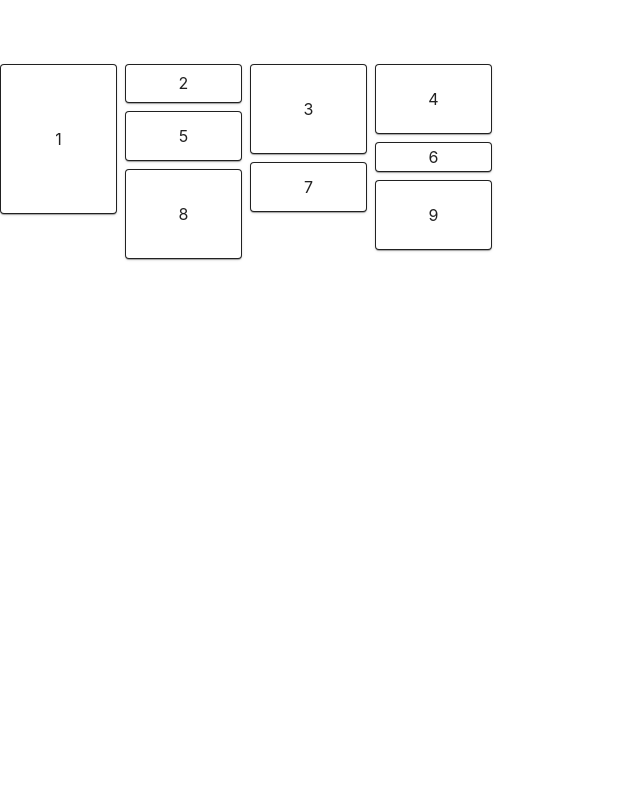
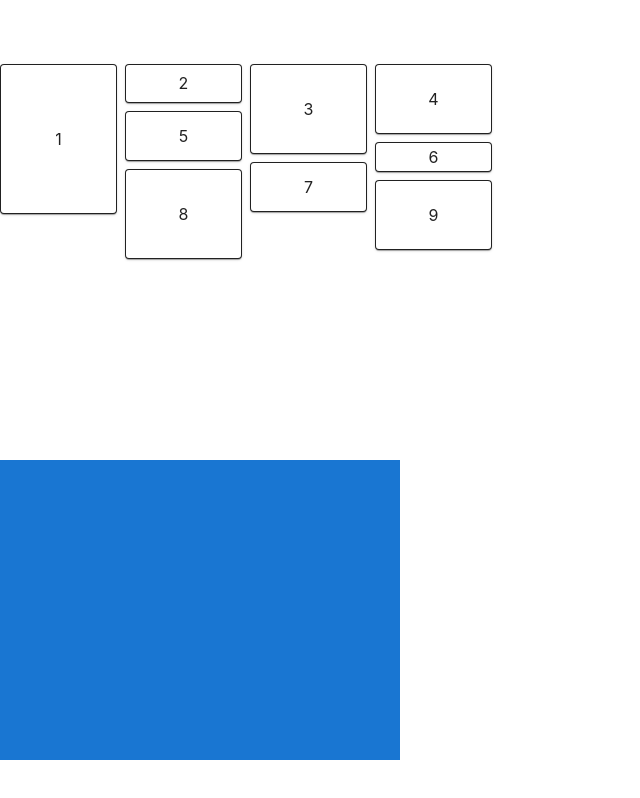
Before and after one commit to YuvRaj6392/Mui, a React (Create React App) app: page / in a window 1280 px wide. Shown: the part 4441-5239 px from the top of the page, without its empty margins (0-640 px from the left). Before the commit the page ends 5001 px from the top, so only its background shows below. Built offline with nearby package versions, Linux system fonts and the light colour scheme.

Commit message:
added changes

```diff
--- a/src/App.js
+++ b/src/App.js
@@ -35,6 +35,7 @@ import MuiLoading from './components/MuiLoading';
 import MuiTabs from './components/MuiTabs';
 import MuiTimeline from './components/MuiTimeline';
 import MuiMasonry from './components/MuiMasonry';
+import MuiResponsivenss from './components/MuiResponsivenss';
 function App() {
   return (
     <div style={{marginBottom:"100px",marginTop:"50px"}}>
@@ -75,7 +76,7 @@ function App() {
     <MuiTabs />
     <MuiTimeline />
     <MuiMasonry />
-
+    <MuiResponsivenss />
     </div>
   );
 }
--- /dev/null
+++ b/src/components/MuiResponsivenss.js
@@ -0,0 +1,14 @@
+import React from 'react'
+import { Box } from '@mui/material'
+export default function MuiResponsivenss() {
+  return (
+   <Box sx={{height:'300px',width:{
+    xs:100,
+    sm:200,
+    md:300,
+    lg:400,
+    xl:500},bgcolor:'primary.main'}}>
+
+   </Box>
+  )
+}
```
